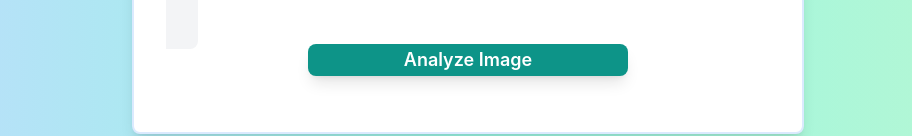
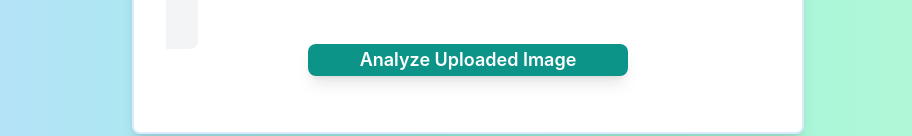
Before and after one commit to Codinglulu2023/CAC2024003, a Next.js app: page /imageAnalysis in a window 1280 px wide. Shown: the part 471-607 px from the top of the page, without its empty margins (172-1084 px from the left). Built offline with nearby package versions, Linux system fonts and the light colour scheme.

Commit message:
change verbiage

```diff
--- a/app/imageAnalysis/Analysis.tsx
+++ b/app/imageAnalysis/Analysis.tsx
@@ -161,7 +161,7 @@ const ImageAnalysis = () => {
               onClick={onFinish}
               className="bg-teal-600 hover:bg-teal-700 text-white text-lg font-semibold py-3 w-full max-w-xs rounded-lg shadow-lg transform hover:scale-105 transition-transform"
             >
-              Analyze Image
+              Analyze Uploaded Image
             </Button>
           </Form.Item>
         </Form>
```
